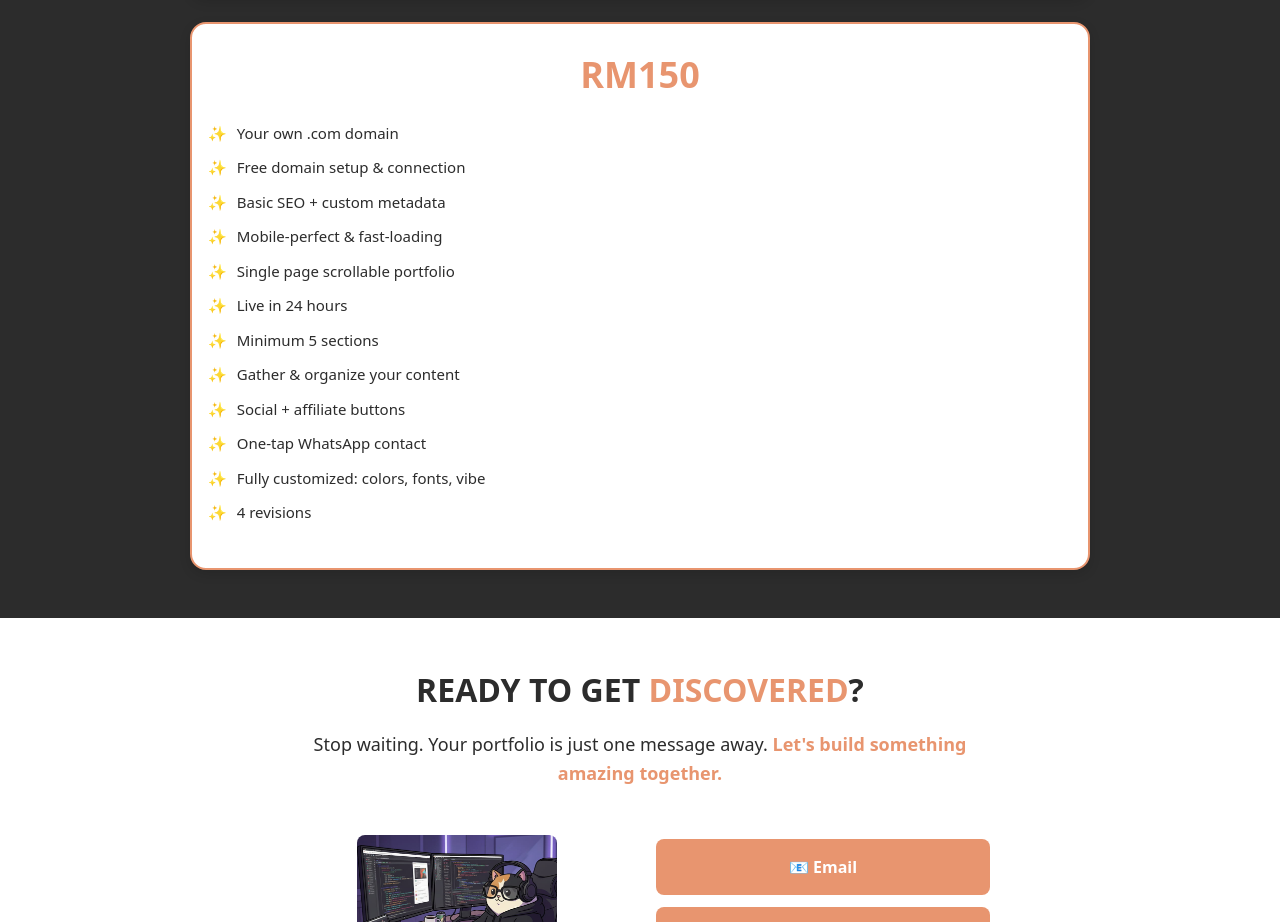
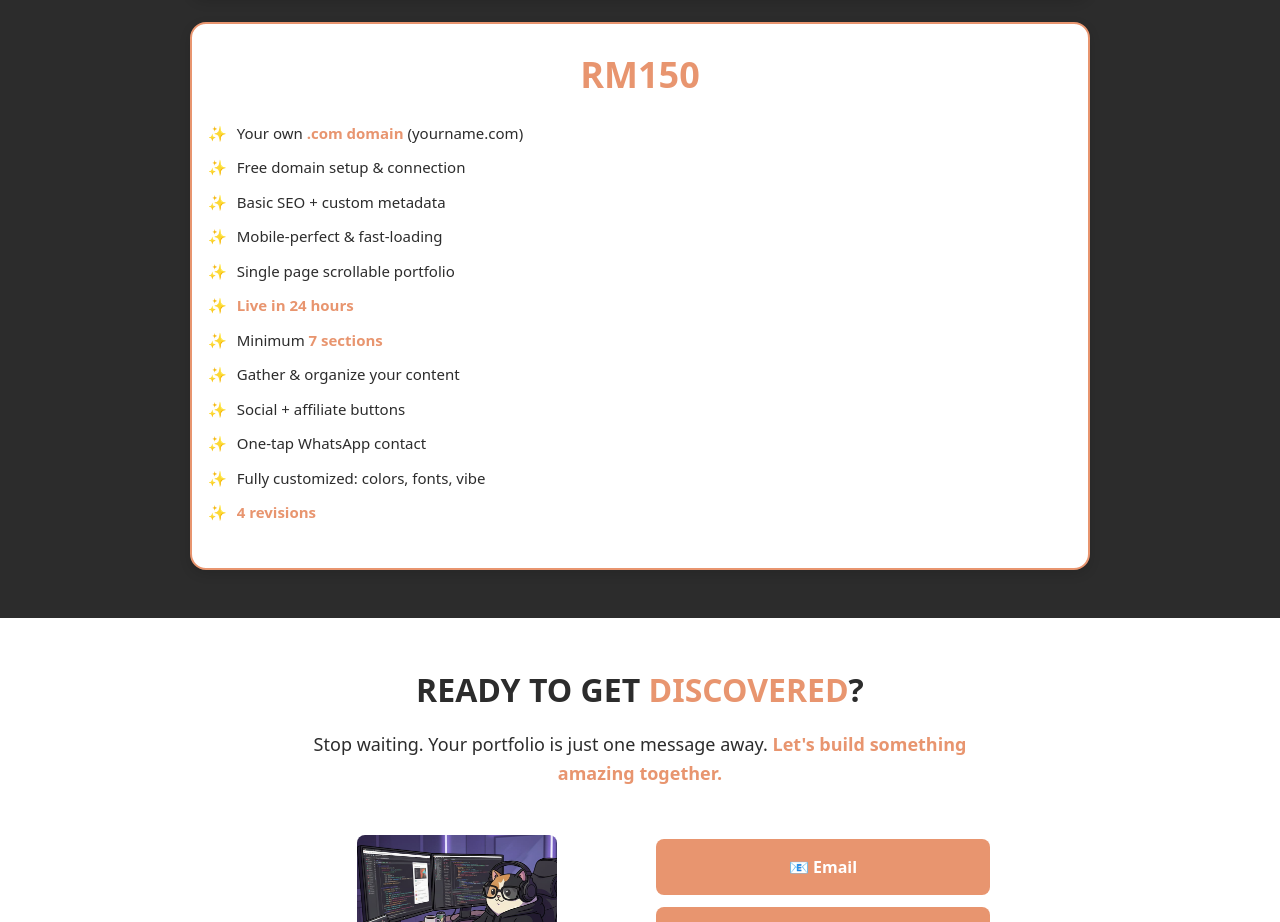
Before and after one commit to BigCalicoCatto/fatcalico, a Next.js app: page / in a window 1280 px wide. Shown: the part 7328-8250 px from the top of the page. Built offline with nearby package versions, Linux system fonts and the light colour scheme.

Commit message:
Update page.tsx

```diff
--- a/app/page.tsx
+++ b/app/page.tsx
@@ -258,7 +258,7 @@ export default function Home() {
             <ul style={{ listStyle: 'none', padding: 0, margin: '0 0 20px 0' }}>
               <li style={{ fontSize: '15px', color: '#2C2C2C', marginBottom: '12px', display: 'flex', gap: '10px', alignItems: 'flex-start' }}>
                 <span>✨</span>
-                <span>Your own .com domain</span>
+                <span>Your own <Highlight color="orange">.com domain</Highlight> (yourname.com)</span>
               </li>
               <li style={{ fontSize: '15px', color: '#2C2C2C', marginBottom: '12px', display: 'flex', gap: '10px', alignItems: 'flex-start' }}>
                 <span>✨</span>
@@ -278,11 +278,11 @@ export default function Home() {
               </li>
               <li style={{ fontSize: '15px', color: '#2C2C2C', marginBottom: '12px', display: 'flex', gap: '10px', alignItems: 'flex-start' }}>
                 <span>✨</span>
-                <span>Live in 24 hours</span>
+                <span><Highlight color="orange">Live in 24 hours</Highlight></span>
               </li>
               <li style={{ fontSize: '15px', color: '#2C2C2C', marginBottom: '12px', display: 'flex', gap: '10px', alignItems: 'flex-start' }}>
                 <span>✨</span>
-                <span>Minimum 5 sections</span>
+                <span>Minimum <Highlight color="orange">7 sections</Highlight></span>
               </li>
               <li style={{ fontSize: '15px', color: '#2C2C2C', marginBottom: '12px', display: 'flex', gap: '10px', alignItems: 'flex-start' }}>
                 <span>✨</span>
@@ -302,7 +302,7 @@ export default function Home() {
               </li>
               <li style={{ fontSize: '15px', color: '#2C2C2C', marginBottom: '0px', display: 'flex', gap: '10px', alignItems: 'flex-start' }}>
                 <span>✨</span>
-                <span>4 revisions</span>
+                <span><Highlight color="orange">4 revisions</Highlight></span>
               </li>
             </ul>
           </div>
```
